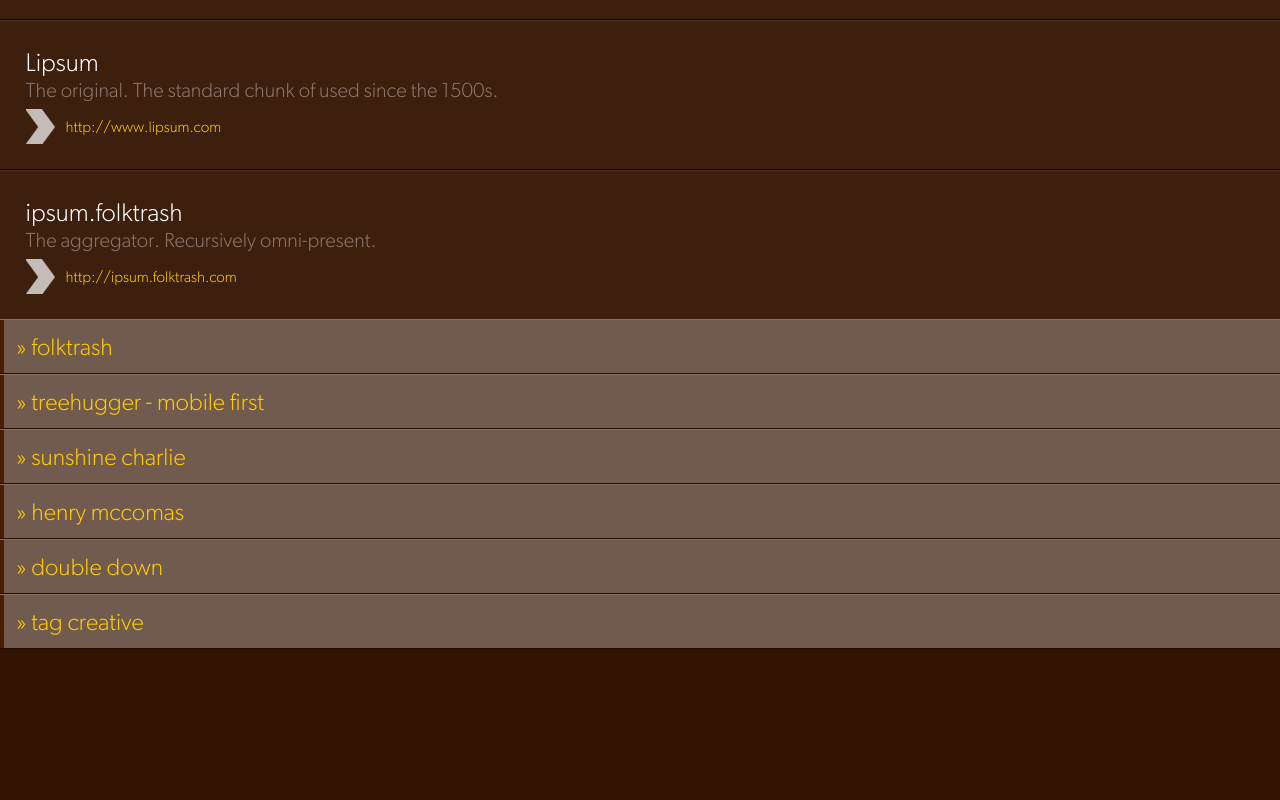
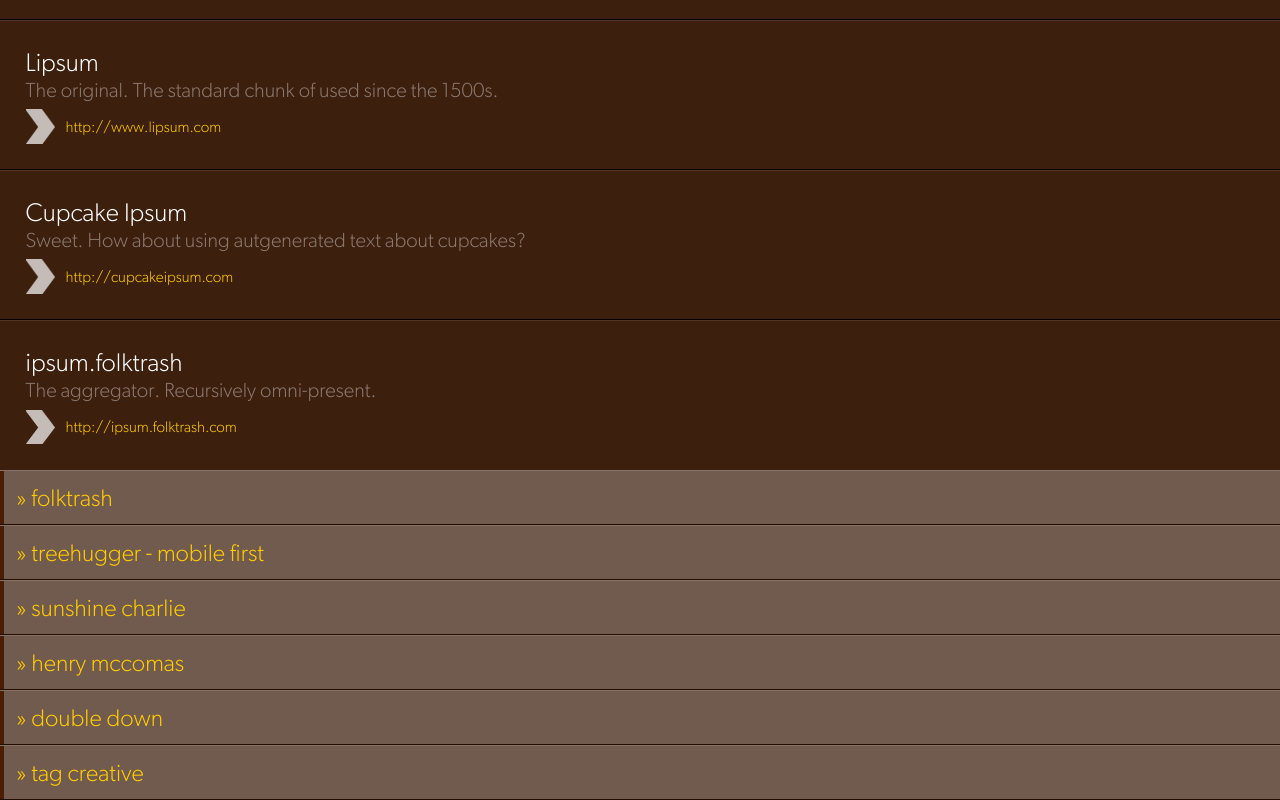
Before and after one commit to folktrash/lorem-ipsum-aggregator, a plain HTML site: page index.html in a window 1280 px wide. Shown: the part 2029-2829 px from the top of the page. Before the commit the page ends 2678 px from the top, so only its background shows below. Drawn offline with Linux system fonts and the light colour scheme.

Commit message:
Cupcake Ipsum is back!

```diff
--- a/index.html
+++ b/index.html
@@ -105,6 +105,12 @@
 			<a target="_blank" href="http://www.lipsum.com/">http://www.lipsum.com</a>
 		</li>
 		<li class="entry">
+ 			<h1>Cupcake Ipsum</h1><p>
+			Sweet. How about using autgenerated text about cupcakes?
+			</p>
+			<a target="_blank" href="http://cupcakeipsum.com/">http://cupcakeipsum.com</a>
+    </li>
+		<li class="entry">
 			<h1>ipsum.folktrash</h1><p>
 			The aggregator. Recursively omni-present.
 			</p>
```
